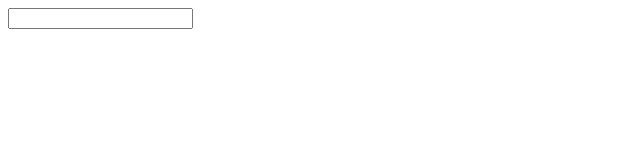
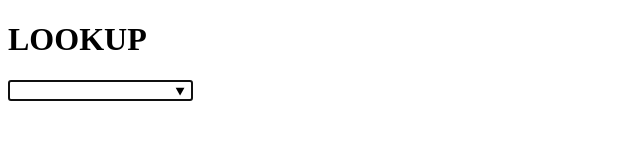
Before and after one commit to RealArtsn/web-csv-lookup, a plain HTML site: page index.html in a window 1280 px wide. Shown: the whole page, without its empty margins (0-640 px from the left). Drawn offline with Linux system fonts and the light colour scheme.

Commit message:
Add dropdown selection upon typing

```diff
--- a/index.html
+++ b/index.html
@@ -6,7 +6,12 @@
 </head>
 <body>
     <script src="script.js" defer></script>
-    <input type="text" id="key">
-    <h1 id="ui"></h1>
+    <div id="lookup">
+        <h1>LOOKUP</h1>
+        <input type="text" id="key" list="keyslist">
+    </div>
+    <!-- populate when typing -->
+        <datalist id="keyslist"></datalist>
+    <h3 id="ui"></h1>
 </body>
 </html>
--- a/script.js
+++ b/script.js
@@ -1,17 +1,27 @@
 // get json data for matching
 // TODO: import from separate JSON file
-let data = JSON.parse('{"key1": "value1","key2": "value2"}');
+let data = JSON.parse('{"Dell Latitude 7740": "5TF10","thing2": "value2"}');
 
 function init() {
     // call lookup function when user types in field
-    document.querySelector('#key').addEventListener('input', () => lookup(document.querySelector("#key").value))
+    input = document.querySelector('#key');
+    input.addEventListener('input', () => lookup(document.querySelector("#key").value))
+    // reset and select field on page load
+    input.value = '';
+    input.focus();
+    // append keys as list of options
+    for (let key in data) {
+        let option = document.createElement('option');
+        option.value = key;
+        document.querySelector('#keyslist').appendChild(option);
+    }
+
 }
 
 function lookup(key) {
     console.log('LOOKING IT UP!' + ' Key: ' + key);
     // look up the value associated with the typed key
     // TODO: sanitize input data (make case insensitive)
-    // TODO: add dropdown to select model
     document.querySelector('#ui').textContent = data[key];
 }
 
```
